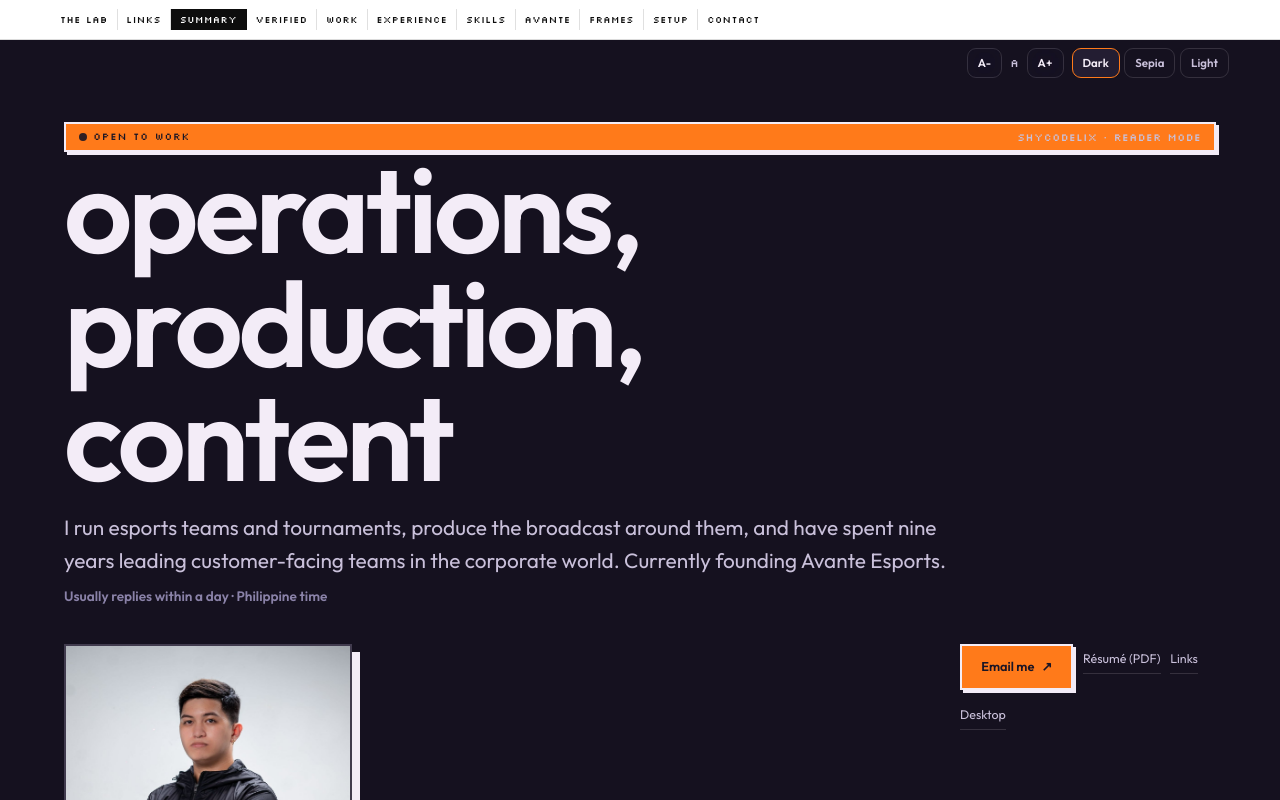
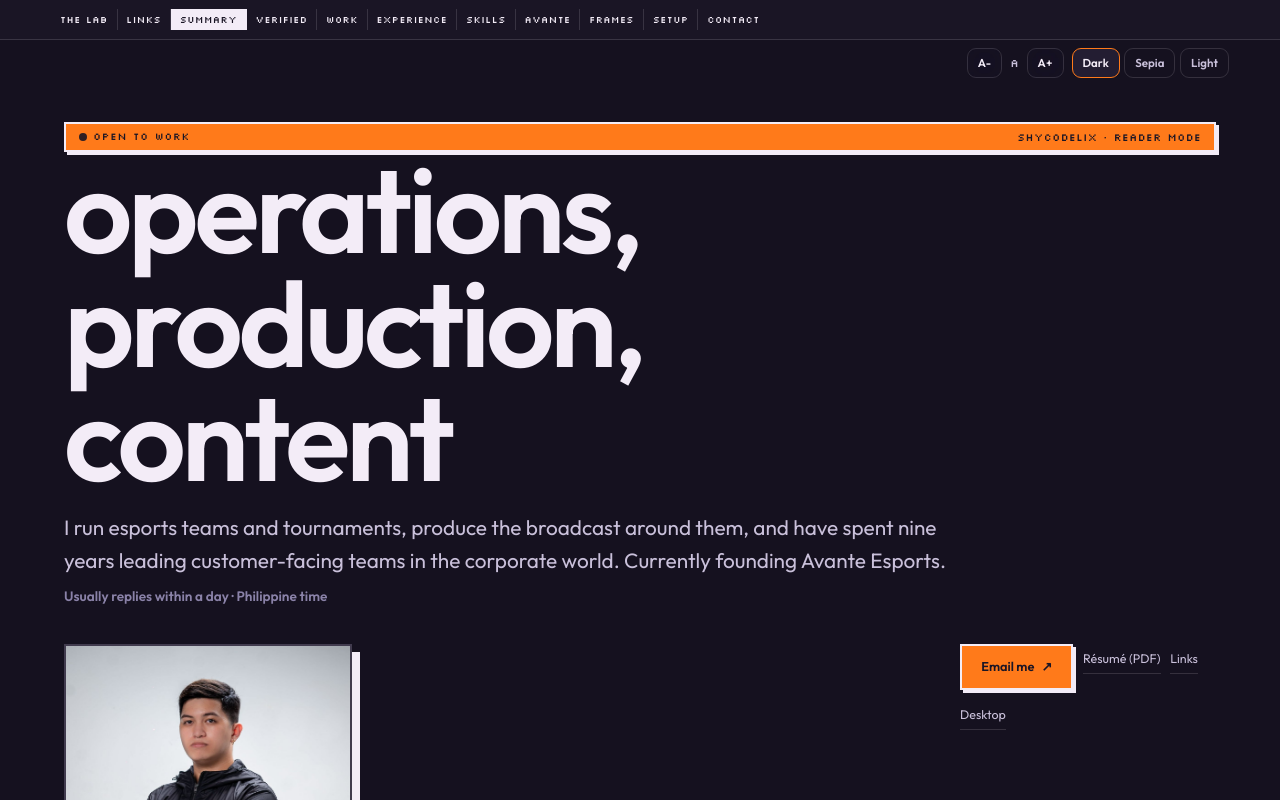
Before and after one commit to shycodelix/shycodelix-site, a Next.js app: page / in a window 1280 px wide. Shown: the top 800 px of the page. Built offline with nearby package versions, Linux system fonts and the light colour scheme.

Commit message:
Keep the reader nav and status bar on the active reading surface
The dock was hard white with black links on every surface, and the accent band's labels fell back to the soft paper ink, which reads at 1.31:1 on sepia and 2.35:1 on light. Both now take per-surface foregrounds from the theme tokens.

```diff
--- a/app/v2-reader.css
+++ b/app/v2-reader.css
@@ -78,6 +78,7 @@
   --rd-reader-bg: #15111f;
   --rd-text: #f3ecf7;
   --rd-text-soft: #c9c0da;
+  --rd-bar-ink: #1a1525;
 }
 .page.rd[data-rd-theme="sepia"] {
   --rd-paper: #f1e9d6;
@@ -91,6 +92,7 @@
   --rd-reader-bg: #ece3d2;
   --rd-text: #3a2f22;
   --rd-text-soft: #6b5d47;
+  --rd-bar-ink: #ffffff;
 }
 .page.rd[data-rd-theme="light"] {
   --rd-paper: #f6f3ea;
@@ -104,6 +106,7 @@
   --rd-reader-bg: #f6f3ea;
   --rd-text: #1e1633;
   --rd-text-soft: #4a4366;
+  --rd-bar-ink: #1e1633;
 }
 
 /* Reader chrome that should react to the surface, but only inside the reader. */
@@ -141,6 +144,18 @@
 .page.rd .rd-av-links a {
   background: var(--rd-tang);
   color: var(--rd-paper);
+}
+/* The accent band carries its own foreground per surface: the soft paper ink
+   used elsewhere fails on orange (2.35:1 on the light accent, 4.05:1 sepia). */
+.page.rd .rd-hero-bar {
+  color: var(--rd-bar-ink);
+}
+.page.rd .rd-hero-bar .rd-mono,
+.page.rd .rd-hero-bar .rd-status {
+  color: var(--rd-bar-ink);
+}
+.page.rd .rd-hero-bar .rd-status i {
+  background: var(--rd-bar-ink);
 }
 .page.rd .rd-hero-note,
 .page.rd .rd-mono {
@@ -393,6 +408,30 @@
 @keyframes rhBaseline {
   from { transform: scaleX(0); opacity: 0; }
   to { transform: scaleX(1); opacity: 0; }
+}
+
+/* ---------- Reader nav rides the active reading surface ---------- */
+/* The dock no longer stays hard white with black links on every surface; fill,
+   text and rules all come from the active [data-rd-theme] tokens. */
+.page.rd .dock {
+  background: var(--rd-paper);
+  border-bottom: 1px solid var(--rd-line);
+  color: var(--rd-text);
+}
+.page.rd .dock a {
+  color: var(--rd-text);
+  border-right: 1px solid var(--rd-line);
+}
+.page.rd .dock a:last-child {
+  border-right: 0;
+}
+.page.rd .dock a:hover {
+  background: var(--rd-paper2);
+  color: var(--rd-ink);
+}
+.page.rd .dock a[aria-current="true"] {
+  background: var(--rd-ink);
+  color: var(--rd-paper);
 }
 
 /* ---------- Reader marquee: low-contrast, palette follows the surface ---------- */
```
